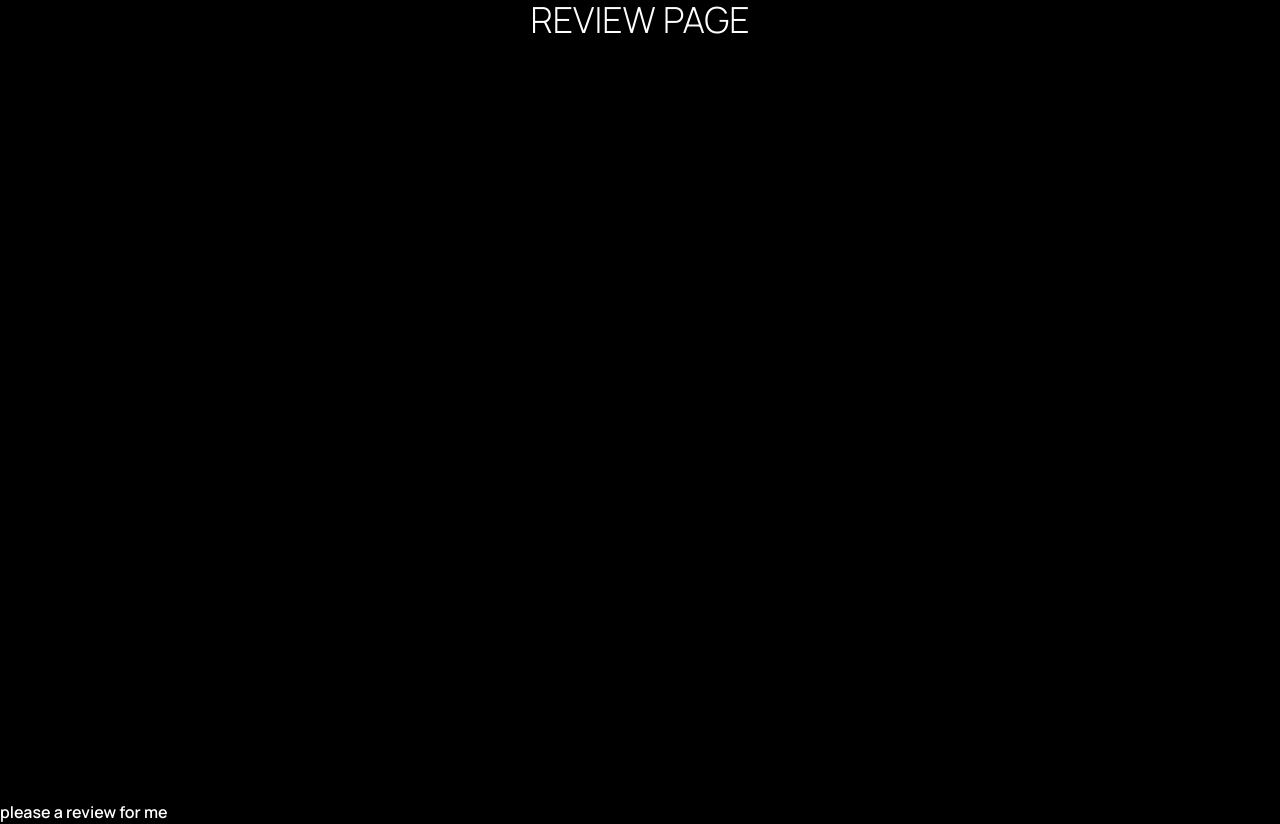
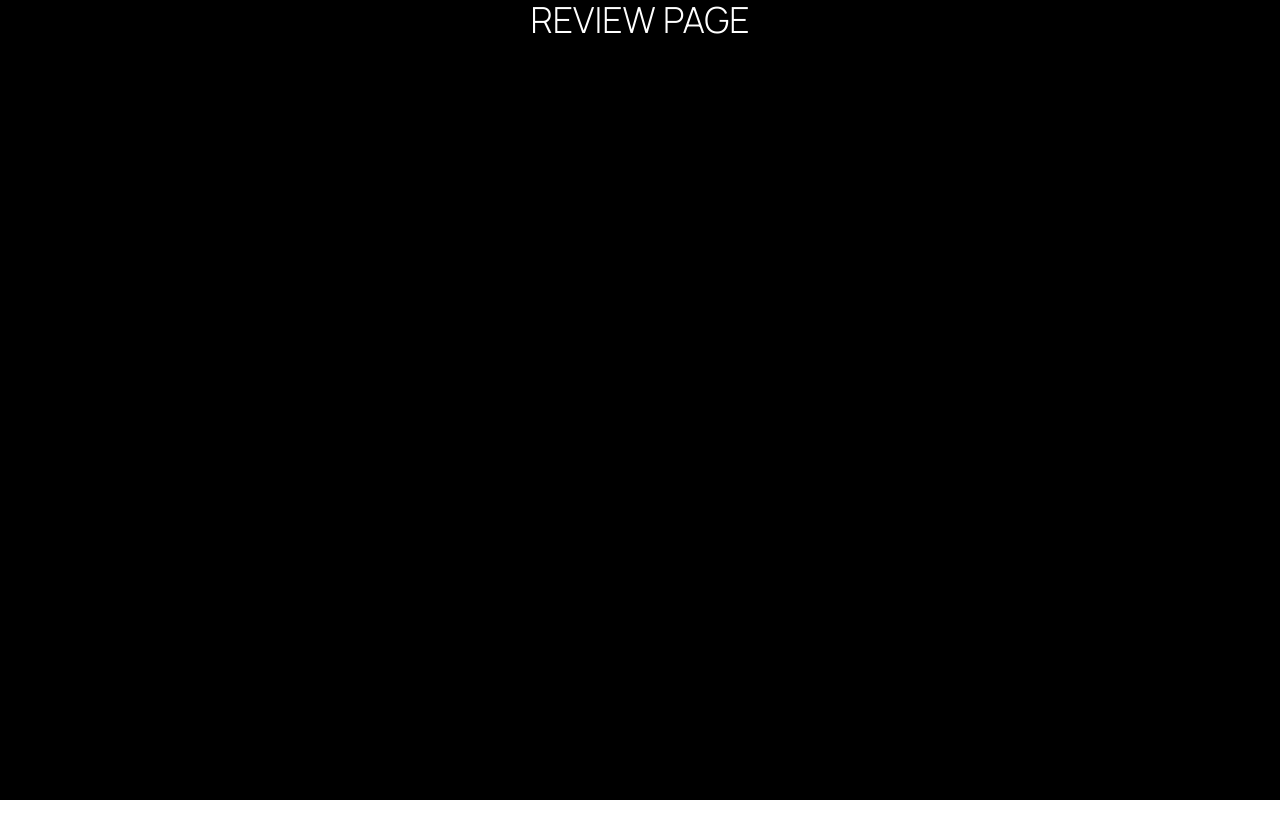
Before and after one commit to igorntwari/portfolio, a React (Create React App) app: page /Reviews in a window 1280 px wide. After the commit the page ends 800 px from the top, so only its background shows below. Built offline with nearby package versions, Linux system fonts and the light colour scheme.

Commit message:
fix:deleted text

```diff
--- a/src/pages/MorePage.tsx
+++ b/src/pages/MorePage.tsx
@@ -3,7 +3,7 @@ function MorePage() {
   return (
     <div className="bg-black text-white">
      <h1 className="font-Manrope-light text-center text-4xl uppercase h-screen">review page</h1>
-    <h1 className="font-Manrope-semiBold">please a review for me</h1>
+
     </div>
   );
 }
```
